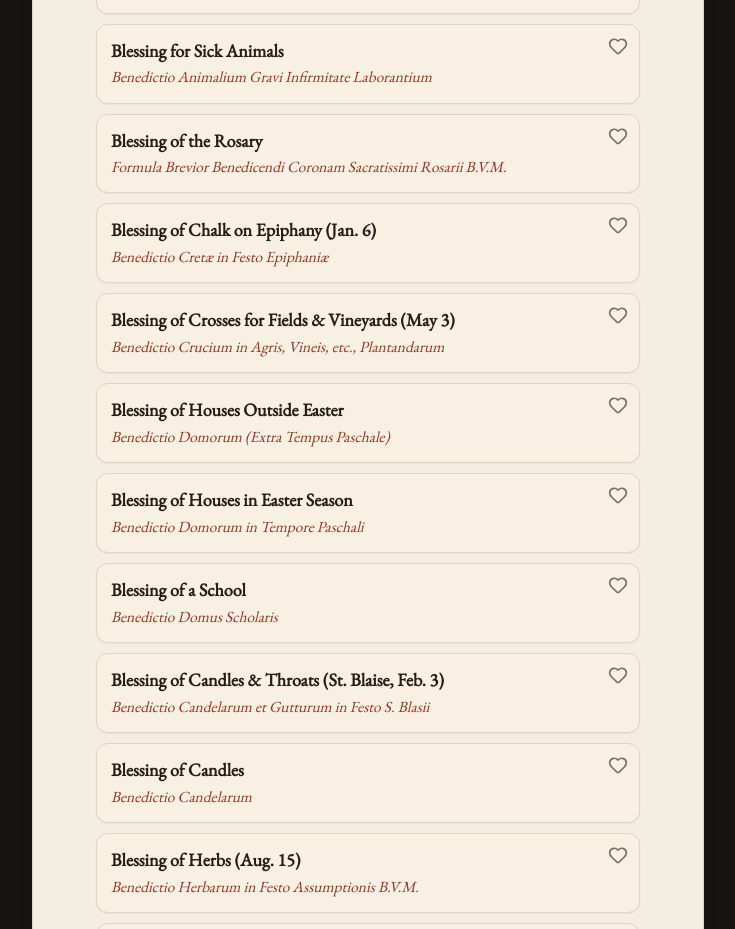
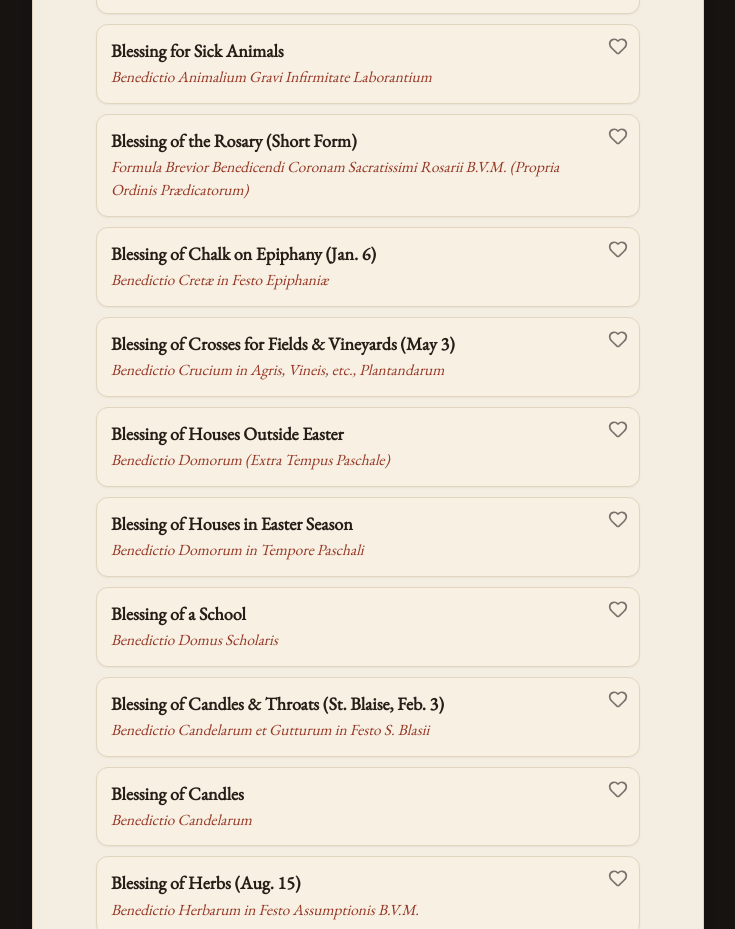
Before and after one commit to birdylanfern/Rituale, a React (Vite) app: page / in a window 1280 px wide. Shown: the part 2020-2949 px from the top of the page, without its empty margins (272-1007 px from the left). Built offline with nearby package versions, Linux system fonts and the light colour scheme.

Commit message:
Update 190-blessing-7-rosary.ts

```diff
--- a/src/data/rites/blessings/190-blessing-7-rosary.ts
+++ b/src/data/rites/blessings/190-blessing-7-rosary.ts
@@ -2,14 +2,14 @@ import { RitualItem } from '../../../types/liturgy';
 
 const ritual: RitualItem = {
   id: 'blessing-7-rosary',
-  titleEnglish: 'Blessing of the Rosary',
-  titleLatin: 'Formula Brevior Benedicendi Coronam Sacratissimi Rosarii B.V.M.',
+  titleEnglish: 'Blessing of the Rosary (Short Form)',
+  titleLatin: 'Formula Brevior Benedicendi Coronam Sacratissimi Rosarii B.V.M. (Propria Ordinis Prædicatorum)',
   category: 'blessings',
   blessingGroup: 'objects',
   categoryLabel: 'Titulus V: Benedictionale',
-  tags: ['rosary', 'our lady', 'mary', 'chaplet', 'dominican'],
+  tags: ['rosary', 'our lady', 'mary', 'chaplet', 'dominican', 'beads', 'short form'],
   lines: [
-    { speakerLatin: 'Sacerdos:', speakerEnglish: 'Priest:', textLatin: 'Ad laudem et glóriam Deíparæ Vírginis Maríæ, in memóriam mysteriórum vitæ, mortis et resurrectiónis ejúsdem Dómini nostri Jesu Christi bene ✠ dicátur et sancti ✠ ficétur hæc sacratíssimi Rosárii coróna: in nómine Patris, et Fílii, ✠ et Spíritus Sancti. ℟. Amen.', textEnglish: 'To the praise and glory of the Virgin Mary, Mother of God, in memory of the mysteries of the life, death, and resurrection of our Lord Jesus Christ, may this chaplet of the most holy Rosary be blessed ✠ and made holy; in the name of the Father, and of the Son ✠, and of the Holy Spirit. ℟. Amen.' }
+    { speakerLatin: 'Sacerdos:', speakerEnglish: 'Priest:', textLatin: 'Ad laudem et glóriam Deíparæ Vírginis Maríæ, in memóriam mysteriórum vitæ, mortis et resurrectiónis ejúsdem Dómini nostri Jesu Christi bene ✠ dicátur et sancti ✠ ficétur hæc sacratíssimi Rosárii coróna: in nómine Patris, et Fílii, ✠ et Spíritus Sancti. ℟. Amen.', textEnglish: 'To the praise and glory of the Virgin Mary, Mother of God, in memory of the mysteries of the life, death, and resurrection of our Lord Jesus Christ, may this chaplet of the most holy Rosary be blessed ✠ and made holy; in the name of the Father, and of the Son, ✠ and of the Holy Spirit. ℟. Amen.' }
   ]
 };
 
```
